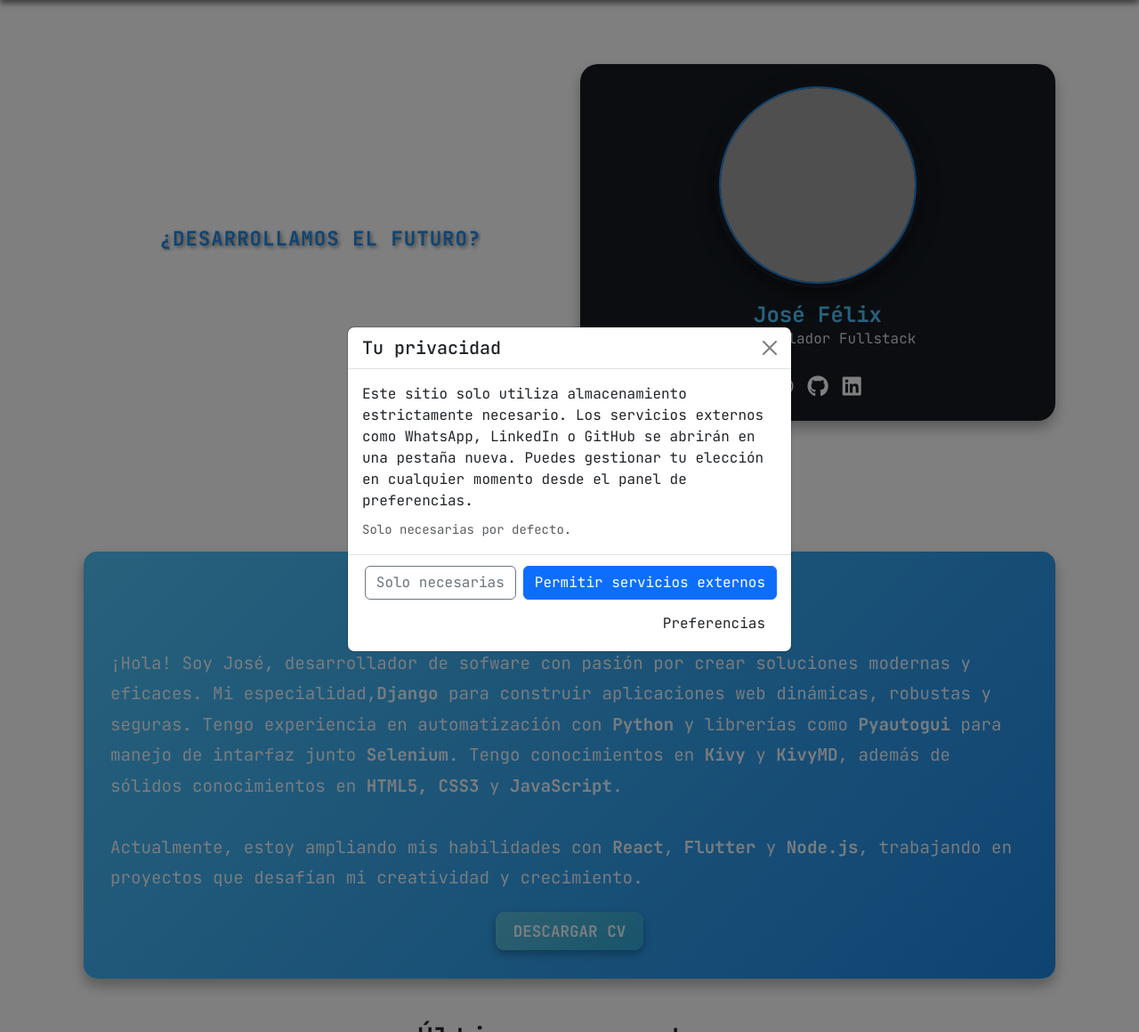
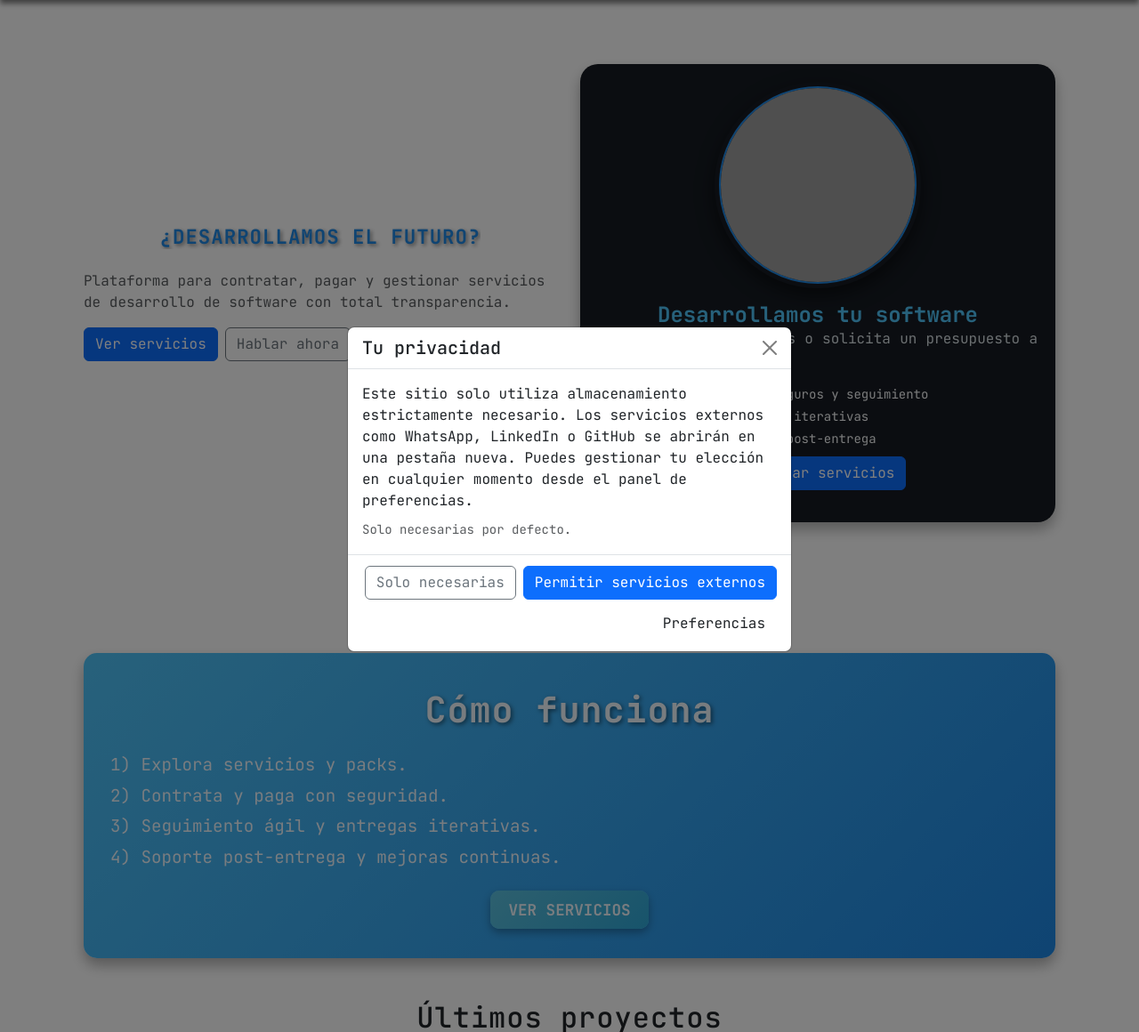
Before and after one commit to AmeriK88/Professional-portfolio, a Django app: template templates/home.html in a window 1280 px wide. Shown: the part 60-1220 px from the top of the page at 89% size. Run offline with Django 5.2, Linux system fonts and the light colour scheme; the template is opened without the code that fills it, so the values that code supplies are empty; grey boxes are pictures that could not be loaded.

Commit message:
feat(home): hero plataforma, cómo funciona, sección sobre mí y mejoras de layout

```diff
--- a/templates/home.html
+++ b/templates/home.html
@@ -1,8 +1,7 @@
 {% extends 'base.html' %}
 {% load static %}
 
-{% block title %}Inicio - Portfolio{% endblock %}
-<!-- Extiende la plantilla base y define el título. -->
+{% block title %}Inicio - Plataforma{% endblock %}
 
 {% block content %}
 <div class="container my-5">
@@ -11,65 +10,126 @@
     <div class="col-12 col-lg-6 text-center text-lg-start mb-4 mb-lg-0">
       <div class="animated-text-container">
         <h1 class="animated-text">¿Desarrollamos el futuro?</h1>
-                <!-- Texto animado para captar atención -->
+      </div>
+      <p class="mt-3 text-muted">
+        Plataforma para contratar, pagar y gestionar servicios de desarrollo de software con total transparencia.
+      </p>
+      <div class="d-flex gap-2 justify-content-center justify-content-lg-start mt-3">
+        <a href="{% url 'services:service_list' %}" class="btn btn-primary">Ver servicios</a>
+        <a href="https://wa.me/+34639949187" class="btn btn-outline-secondary" target="_blank" rel="noopener noreferrer">
+          Hablar ahora
+        </a>
       </div>
     </div>
 
-        <!-- Columna derecha con tarjeta de perfil -->
+    <!-- Columna derecha: tarjeta “plataforma” (mismo estilo oscuro) -->
     <div class="col-12 col-lg-6 text-center">
       <div class="profile-card mx-auto">
         <div class="profile-image-container mx-auto">
-                    <!-- Imagen de perfil -->
-                    <img src="{% static 'images/profile.jpg' %}" class="profile-image" alt="Foto de perfil">
+          <!-- Puedes usar tu logo para mantener estilo; el círculo lo recorta “bonito” -->
+          <img src="{% static 'images/hero-jfgc.png' %}" class="profile-image" alt="Logo plataforma">
         </div>
+
         <div class="card-body">
-                    <h5 class="card-title mt-3">José Félix</h5>
-                    <p class="card-text">Desarrollador Fullstack</p>
+          <h5 class="card-title mt-3">Desarrollamos tu software</h5>
+          <p class="card-text mb-3">Contrata packs cerrados o solicita un presupuesto a medida.</p>
+
+          <!-- Lista con iconos alineados -->
+          <div class="mt-3 text-center">
+            <ul class="list-unstyled text-start small text-light d-inline-block my-0">
+              <li class="d-flex align-items-center mb-1">
+                <i class="fa-solid fa-circle-check me-2 text-success"></i>
+                <span>Pagos seguros y seguimiento</span>
+              </li>
+              <li class="d-flex align-items-center mb-1">
+                <i class="fa-solid fa-circle-check me-2 text-success"></i>
+                <span>Entregas iterativas</span>
+              </li>
+              <li class="d-flex align-items-center">
+                <i class="fa-solid fa-circle-check me-2 text-success"></i>
+                <span>Soporte post-entrega</span>
+              </li>
+            </ul>
           </div>
-                <!-- Iconos de redes sociales -->
-                <div class="social-icons d-flex justify-content-center align-items-center mt-4">
-                    <a href="https://wa.me/+34639949187" target="_blank" rel="noopener noreferrer" class="mx-2">
-                        <i class="fab fa-whatsapp whatsapp-icon"></i>
-                    </a>
-                    <a href="https://github.com/AmeriK88" target="_blank" rel="noopener noreferrer" class="mx-2">
-                        <i class="fab fa-github github-icon"></i>
-                    </a>
-                    <a href="https://www.linkedin.com/in/jose-felix-gordo-casta%C3%B1o-dev-es/" target="_blank" rel="noopener noreferrer" class="mx-2">
-                        <i class="fab fa-linkedin linkedin-icon"></i>
-                    </a>
+
+          <div class="pb-3">
+            <a href="{% url 'services:service_list' %}" class="btn btn-primary mt-2">Explorar servicios</a>
+          </div>
         </div>
       </div>
     </div>
   </div>
 
-    <!-- Habilidades con íconos -->
+  <!-- Habilidades con íconos (mantenemos TODAS las que tenías) -->
   <div class="mt-4 text-center">
-        <h5>Habilidades</h5>
+    <h5>Tecnologías</h5>
     <div class="d-flex justify-content-center flex-wrap mt-3">
-            <!-- Íconos de habilidades con descripción alternativa -->
-            <img src="{% static 'icons/git.webp' %}" alt="Git" class="m-2" style="width: 30px;">
-            <img src="{% static 'icons/html5.webp' %}" alt="HTML5" class="m-2" style="width: 30px;">
-            <img src="{% static 'icons/css3.webp' %}" alt="CSS3" class="m-2" style="width: 30px;">
-            <img src="{% static 'icons/javascript.webp' %}" alt="JavaScript" class="m-2" style="width: 30px;">
-            <img src="{% static 'icons/python.webp' %}" alt="Python" class="m-2" style="width: 30px;">
-            <img src="{% static 'icons/django.webp' %}" alt="Django" class="m-2" style="width: 30px;">
-            <img src="{% static 'icons/bootstrap.webp' %}" alt="Bootstrap" class="m-2" style="width: 30px;">
-            <img src="{% static 'icons/react.webp' %}" alt="React" class="m-2" style="width: 30px;">
-            <img src="{% static 'icons/mySQL_img.webp' %}" alt="MySQL" class="m-2" style="width: 30px;">
+      <img src="{% static 'icons/git.webp' %}"         alt="Git"         class="m-2" style="width: 30px;">
+      <img src="{% static 'icons/html5.webp' %}"       alt="HTML5"       class="m-2" style="width: 30px;">
+      <img src="{% static 'icons/css3.webp' %}"        alt="CSS3"        class="m-2" style="width: 30px;">
+      <img src="{% static 'icons/javascript.webp' %}"  alt="JavaScript"  class="m-2" style="width: 30px;">
+      <img src="{% static 'icons/python.webp' %}"      alt="Python"      class="m-2" style="width: 30px;">
+      <img src="{% static 'icons/django.webp' %}"      alt="Django"      class="m-2" style="width: 30px;">
+      <img src="{% static 'icons/bootstrap.webp' %}"   alt="Bootstrap"   class="m-2" style="width: 30px;">
+      <img src="{% static 'icons/react.webp' %}"       alt="React"       class="m-2" style="width: 30px;">
+      <img src="{% static 'icons/mySQL_img.webp' %}"   alt="MySQL"       class="m-2" style="width: 30px;">
       <img src="{% static 'icons/tailwindcss.webp' %}" alt="Tailwindcss" class="m-2" style="width: 30px;">
     </div>
   </div>
 
-    <!-- Sección "Acerca de mí" -->
+  <!-- Sección “Cómo funciona” (reutiliza tu bloque azul #about) -->
   <div id="about" class="about-section mt-5">
-        <h2 class="about-title">Acerca de mí</h2>
+    <h2 class="about-title">Cómo funciona</h2>
     <p class="about-text mt-3">
-            ¡Hola! Soy José, desarrollador de sofware con pasión por crear soluciones modernas y eficaces. Mi especialidad,<strong>Django</strong> para construir aplicaciones web dinámicas, robustas y seguras. Tengo experiencia en automatización con <strong>Python</strong> y librerías como <strong>Pyautogui</strong> para manejo de intarfaz junto <strong>Selenium</strong>. Tengo conocimientos en <strong>Kivy</strong> y <strong>KivyMD</strong>, además de sólidos conocimientos en <strong>HTML5, CSS3</strong> y <strong>JavaScript</strong>.
-            <br><br>
-            Actualmente, estoy ampliando mis habilidades con <strong>React</strong>, <strong>Flutter</strong> y <strong>Node.js</strong>, trabajando en proyectos que desafían mi creatividad y crecimiento.
+      1) Explora servicios y packs.<br>
+      2) Contrata y paga con seguridad.<br>
+      3) Seguimiento ágil y entregas iterativas.<br>
+      4) Soporte post-entrega y mejoras continuas.
     </p>
-        <a href="{% static 'docs/cv.pdf' %}" class="cta-button cta-section" download>Descargar CV</a>
+    <a href="{% url 'services:service_list' %}" class="cta-button cta-section text-nowrap" aria-label="Ver servicios">
+      Ver servicios
+    </a>
   </div>
+
+  {# SERVICIOS DESTACADOS (oscuro, mismo estilo de cards) #}
+  {% if featured_services %}
+  <section class="mt-5">
+    <h2 class="mb-4 text-center">Servicios destacados</h2>
+    <div class="row row-cols-1 row-cols-md-3 g-4">
+      {% for s in featured_services %}
+      <div class="col">
+        <a href="{{ s.get_absolute_url|default:'#' }}" class="card h-100 shadow-sm text-decoration-none">
+          {% if s.preview %}
+            {% if s.preview.url|lower|slice:"-4:" == ".mp4" %}
+            <video src="{{ s.preview.url }}" class="card-img-top" autoplay muted loop playsinline preload="metadata"
+                   {% if s.image %}poster="{{ s.image.url }}"{% endif %} aria-label="Preview de {{ s.title }}"></video>
+            {% else %}
+            <img src="{{ s.preview.url }}" class="card-img-top" alt="Preview de {{ s.title }}">
+            {% endif %}
+          {% elif s.image %}
+            <img src="{{ s.image.url }}" class="card-img-top" alt="{{ s.title }}">
+          {% endif %}
+          <div class="card-body d-flex flex-column">
+            <h5 class="card-title mb-2 text-center">{{ s.title }}</h5>
+            {% if s.price %}
+              <p class="text-center small text-muted mb-3">Desde <strong>{{ s.price }} €</strong></p>
+            {% endif %}
+            {% if s.description %}
+              <p class="card-text text-muted small mb-3">{{ s.description|striptags|truncatechars:120 }}</p>
+            {% endif %}
+            <div class="mt-auto text-center">
+              <span class="btn btn-outline-primary">Ver detalles</span>
+            </div>
+          </div>
+        </a>
+      </div>
+      {% endfor %}
+    </div>
+    <div class="d-flex justify-content-center mt-4">
+      <a href="{% url 'services:service_list' %}" class="cta-button">Ver todos los servicios</a>
+    </div>
+  </section>
+  {% endif %}
 
   {# PROYECTOS #}
   <section class="mt-5">
@@ -99,13 +159,9 @@
     </div>
 
     <div class="d-flex justify-content-center mt-4">
-        <a href="{% url 'project_list' %}"
-            class="cta-button">
-            Ver todos los proyectos
-        </a>
+      <a href="{% url 'projects:project_list' %}" class="cta-button">Ver todos los proyectos</a>
     </div>
   </section>
-
 
   <!-- CALL-TO-ACTION -->
   <div class="cta-section text-center my-5">
@@ -116,6 +172,7 @@
     </a>
   </div>
 
+  <!-- BLOG -->
   <section class="mt-5">
     <h2 class="mb-4 text-center">En el blog</h2>
     <div class="row row-cols-1 row-cols-md-3 g-4">
@@ -127,9 +184,7 @@
           {% endif %}
           <div class="card-body">
             <h6 class="card-title mb-2">{{ post.title|truncatechars:60 }}</h6>
-                    <p class="card-text text-muted small mb-0">
-                    {{ post.content|striptags|truncatechars:80 }}
-                    </p>
+            <p class="card-text text-muted small mb-0">{{ post.content|striptags|truncatechars:80 }}</p>
           </div>
         </a>
       </div>
@@ -139,6 +194,70 @@
     </div>
   </section>
 
+    <!-- SOBRE MÍ (conciso, profesional, responsive) -->
+  <section id="about-me" class="about-section mt-5">
+    <div class="about-content mx-auto">
+        <h2 class="about-title text-center text-md-start">Sobre mí</h2>
+
+        <p class="about-text mt-3">
+        Soy <strong>José Félix</strong>, desarrollador <strong>full-stack</strong> especializado en
+        <strong>Python</strong> y <strong>Django</strong>. Ayudo a startups y pymes a pasar de idea a producto
+        en ciclos cortos, con foco en calidad, seguridad y escalabilidad.
+        </p>
+
+        <!-- Lista en grid: 1 col en XS, 2 cols en SM+ -->
+        <ul class="about-features list-unstyled my-3">
+        <li class="d-flex align-items-start">
+            <i class="fa-solid fa-circle-check me-2 mt-1 flex-shrink-0"></i>
+            <span>Backends robustos, APIs REST y paneles de administración a medida.</span>
+        </li>
+        <li class="d-flex align-items-start">
+            <i class="fa-solid fa-circle-check me-2 mt-1 flex-shrink-0"></i>
+            <span>Automatización con Python (Selenium, tareas, notificaciones).</span>
+        </li>
+        <li class="d-flex align-items-start">
+            <i class="fa-solid fa-circle-check me-2 mt-1 flex-shrink-0"></i>
+            <span>Frontends modernos con React/Bootstrap y buenas prácticas UX.</span>
+        </li>
+        </ul>
+
+        <!-- Botones: se apilan en XS y ocupan 100% -->
+        <div class="btn-stack mt-3">
+        {% if request.user.is_authenticated %}
+        <a href="{% url 'users:cv_page' %}"
+            class="cta-button text-nowrap"
+            aria-label="Descargar CV (PDF)">
+            <i class="fa-regular fa-file-pdf me-1"></i>
+            <span class="d-none d-sm-inline">Descargar CV</span>
+            <span class="d-inline d-sm-none">CV</span>
+        </a>
+        {% else %}
+        <a href="{% url 'users:login' %}?next={% url 'users:cv_page' %}"
+            class="cta-button text-nowrap"
+            aria-label="Iniciar sesión para descargar CV">
+            <span class="d-none d-sm-inline">Iniciar sesión para descargar CV</span>
+            <span class="d-inline d-sm-none">Inicia sesión</span>
+        </a>
+        {% endif %}
+
+        <a href="https://www.linkedin.com/in/jose-felix-gordo-casta%C3%B1o-dev-es/"
+            class="btn btn-outline-dark btn-sm d-inline-flex align-items-center"
+            target="_blank" rel="noopener noreferrer">
+            Ver LinkedIn
+        </a>
+
+        <a href="https://github.com/AmeriK88"
+            class="btn btn-outline-dark btn-sm d-inline-flex align-items-center"
+            target="_blank" rel="noopener noreferrer">
+            <i class="fab fa-github github-icon me-2"></i>
+            Ver GitHub
+        </a>
+        </div>
+    </div>
+  </section>
+
+
+  <!-- STATS -->
   <section class="stats my-5 py-5 bg-light rounded">
     <h2 class="text-center mb-4">En números</h2>
     <div class="container">
```
Lines whose indentation alone changed are shown as unchanged.
